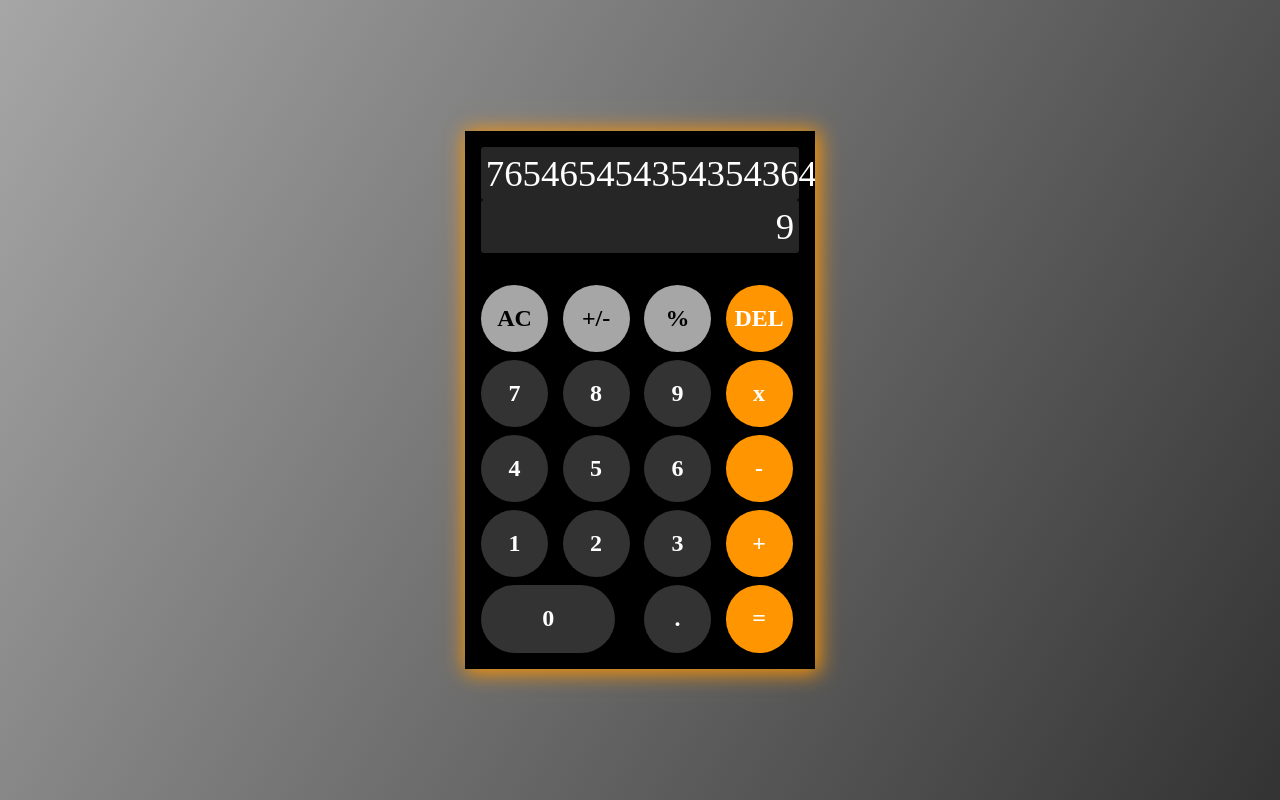
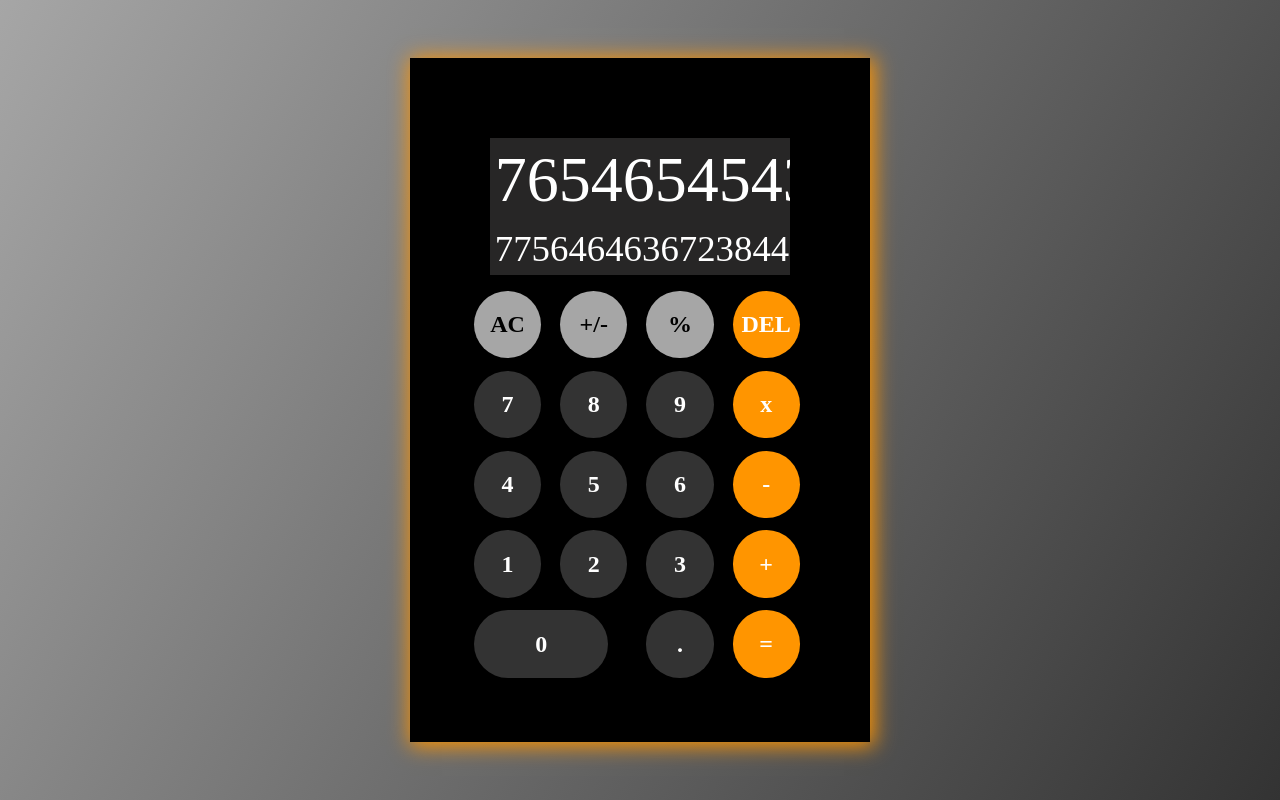
Before and after one commit to sanicodeplayground/calculator, a plain HTML site: page index.html in a window 1280 px wide. Drawn offline with Linux system fonts and the light colour scheme.

Commit message:
improve css

```diff
--- a/index.html
+++ b/index.html
@@ -12,10 +12,10 @@
     <div class="calculator-container">
       <div class="display">
         <div class="display-input">
-          <p class="input">76546545435435436456546546547</p>
+          <p>76546545435435436456546546586564847</p>
         </div>
         <div class="display-output">
-          <p class="output">9</p>
+          <p>775646463672384494949484736235252629</p>
         </div>
       </div>
 
--- a/styles.css
+++ b/styles.css
@@ -16,13 +16,13 @@ body {
 .calculator-container {
   background-color: black;
   box-shadow: 2px 2px 20px 2px hsl(35, 100%, 50%);
+  padding: 4rem;
 }
 
 .calculator-body {
   display: grid;
   grid-template-columns: repeat(4, 1fr);
-  padding: 1rem;
-  gap: 0.5rem;
+  gap: 0.8rem;
 }
 
 .light-grey,
@@ -78,14 +78,20 @@ body {
   padding: 1rem;
   color: white;
   text-align: right;
-  overflow-y: hidden;
-  overflow-x: hidden;
-  width: 350px;
+
+  border-radius: 1rem;
 }
 
-.input,
-.output {
+.display-input,
+.display-output {
   background-color: hsl(0, 1%, 15%);
   padding: 0.3rem;
-  border-radius: 0.2rem;
+  overflow-y: hidden;
+  overflow-x: scroll;
+  width: 300px;
+  scroll-snap-type: x mandatory;
 }
+
+.display-input {
+  font-size: 4rem;
+}
```
